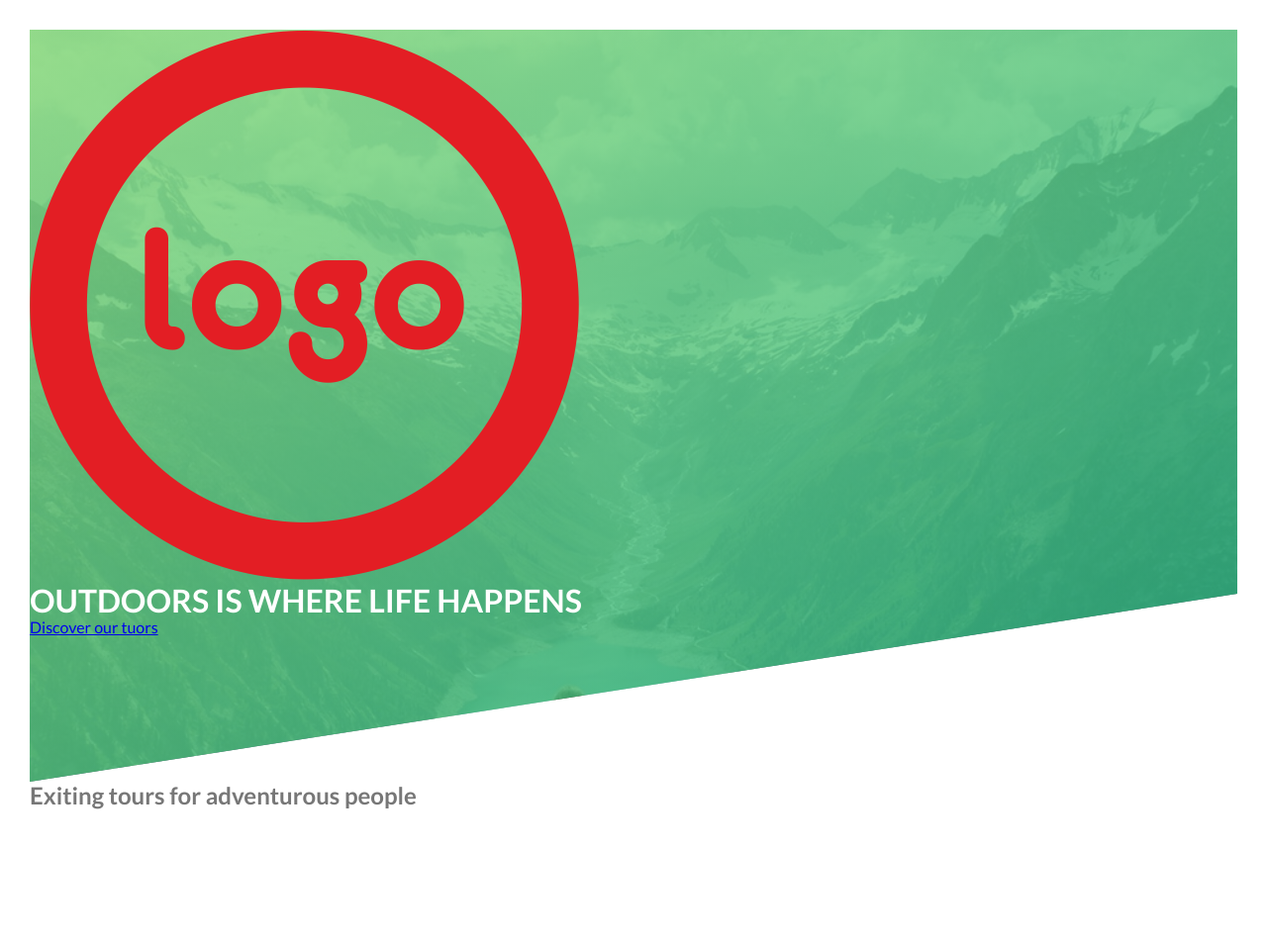
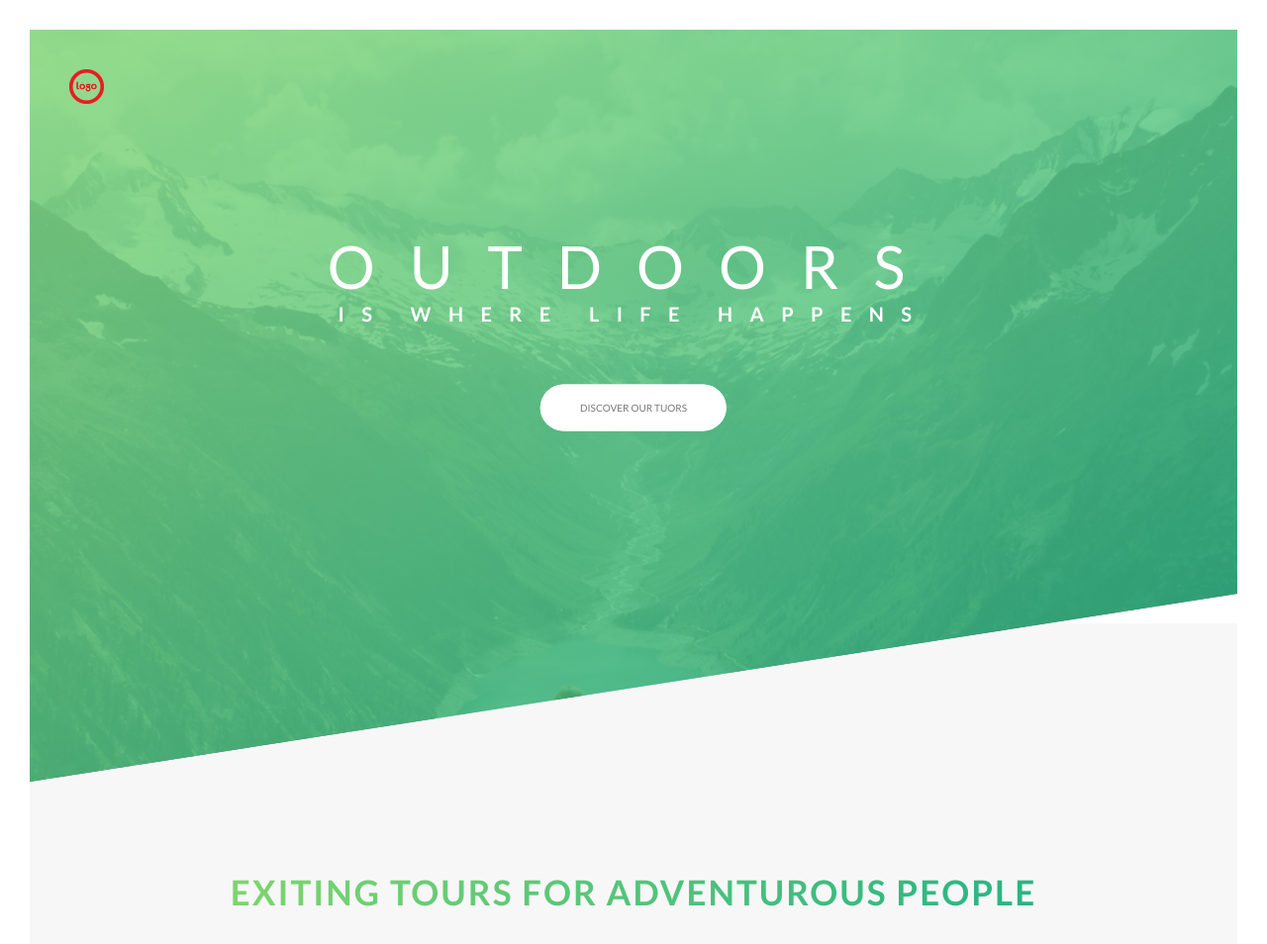
Before and after one commit to Valeriia-Rez/Test-project, a website: page index.html in a window 1280 px wide. Shown: the whole page at 99% size. Before the commit the page ends 847 px from the top, so only its background shows below. Drawn offline with Linux system fonts and the light colour scheme.

Commit message:
building the about section

```diff
--- a/index.html
+++ b/index.html
@@ -23,9 +23,11 @@
     </header>
     <main>
         <section class="section-about">
+          <div class="u-center-text">
             <h2 class="heading-secondary">
                 Exiting tours for adventurous people
             </h2>
+          </div>
         </section>
     </main>
 </body>
--- a/sass/base/_typography.scss
+++ b/sass/base/_typography.scss
@@ -13,6 +13,7 @@ body{
     text-transform: uppercase;
     backface-visibility: hidden;
     margin-bottom: 60px;
+    line-height:normal;
 
 
 &--main{
@@ -42,4 +43,15 @@ body{
     font-size: 3.5rem;
     text-transform: uppercase;
     font-weight: 700;
+    display: inline-block;
+    background-image: linear-gradient(to right,$color-primary-light,$color-primary-dark);
+    -webkit-background-clip: text;
+    color: transparent;
+    line-height:normal;
+    letter-spacing: 2px;
+    transition: all .2rem;
+    &:hover{
+        transform: skewY(2deg) skewX(15deg) scale(1.1);
+        text-shadow: .5rem 1rem 2rem rgba($color-dark, .2);
+    }
 }
--- a/sass/base/_utilities.scss
+++ b/sass/base/_utilities.scss
@@ -0,0 +1,3 @@
+.u-center-text{
+    text-align: center;
+}
--- a/sass/components/_button.scss
+++ b/sass/components/_button.scss
@@ -3,7 +3,7 @@
     &:visited{
         text-transform: uppercase;
         text-decoration: none;
-        top: 15px 40px;
+        padding: 15px 40px;
         display: inline-block;
         border-radius: 100px;
         transition: all .2s;
```
Also changed, not shown: css/style.css.
